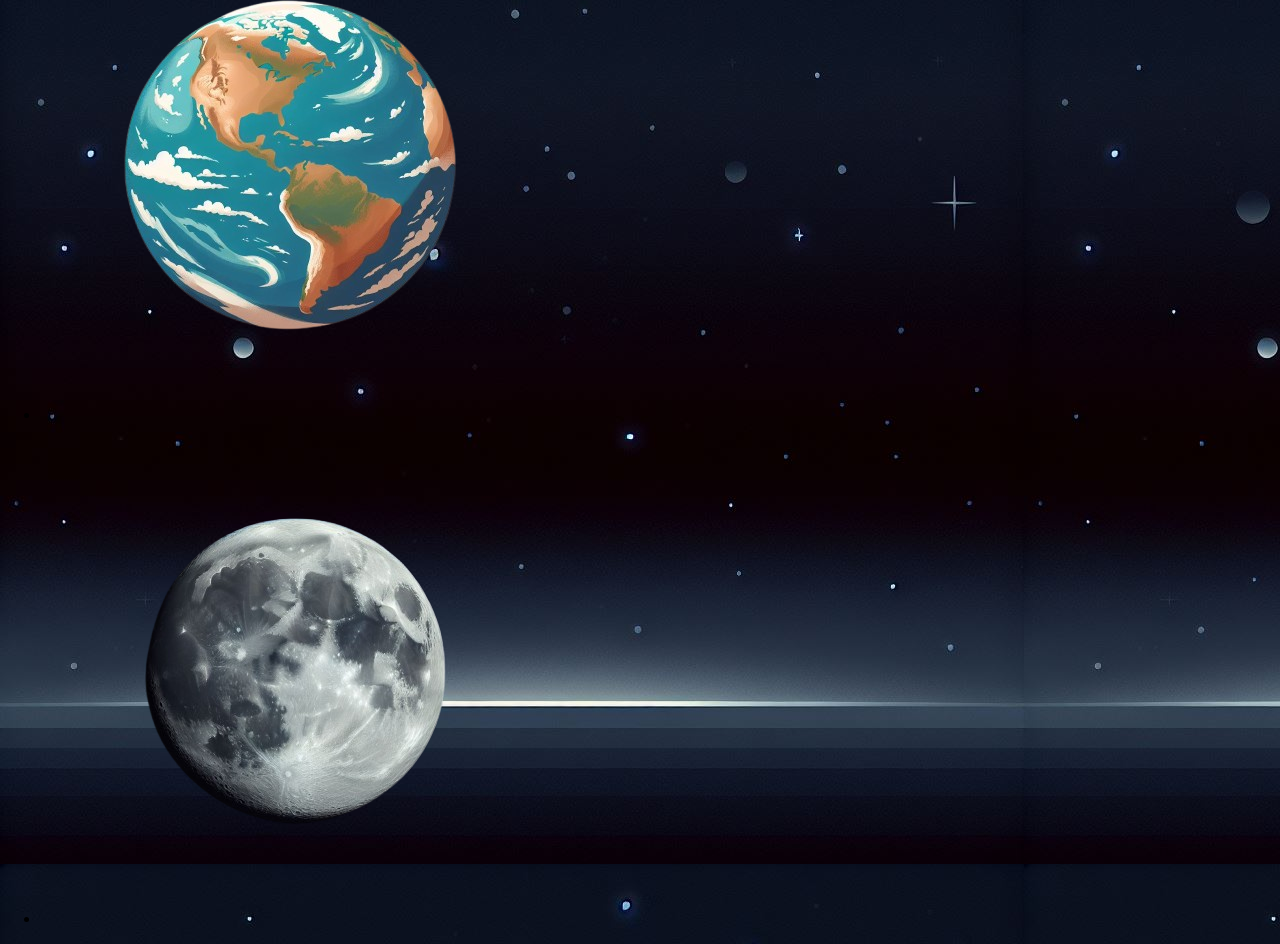
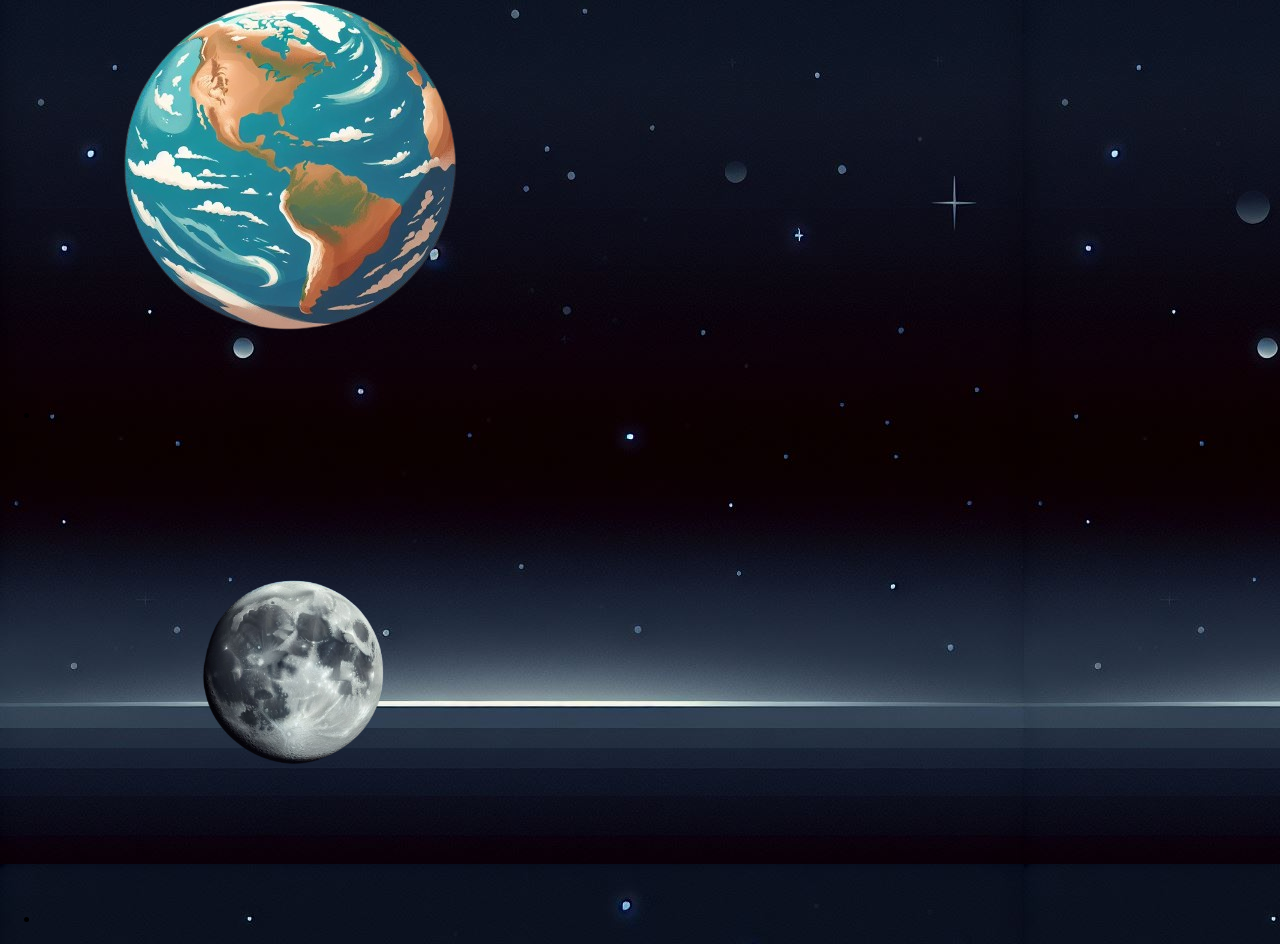
Before and after one commit to dylanfox44/hello-explorer, a plain HTML site: page index.html in a window 1280 px wide. Shown: the part 160-1104 px from the top of the page. Drawn offline with Linux system fonts and the light colour scheme.

Commit message:
moon size

```diff
--- a/index.html
+++ b/index.html
@@ -12,7 +12,7 @@
     <nav>
       <ul>
         <li><a href="index.html"> <img src="images/earth-1.png"> </a></li>
-        <li><a href="about.html"> <img src="images/moon-1.png"> </a></li>
+        <li><a href="about.html"> <img src="images/moon-1.png" class="moon"> </a></li>
       </ul>
     </nav>
     <script src="index.js"></script>
--- a/screen.css
+++ b/screen.css
@@ -14,5 +14,5 @@ h1 {
 }
 
 .moon {
-    transform: scale(0.5);
+    transform: scale(0.6);
 }
```
